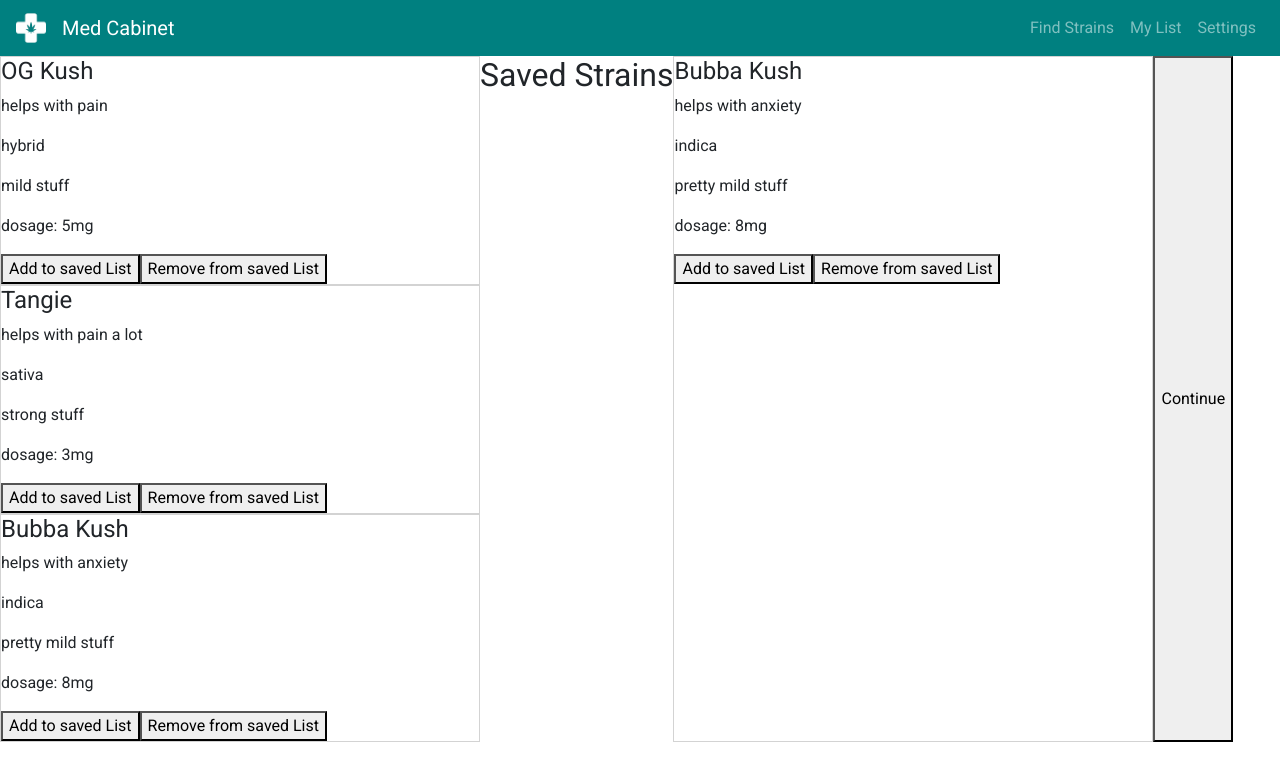
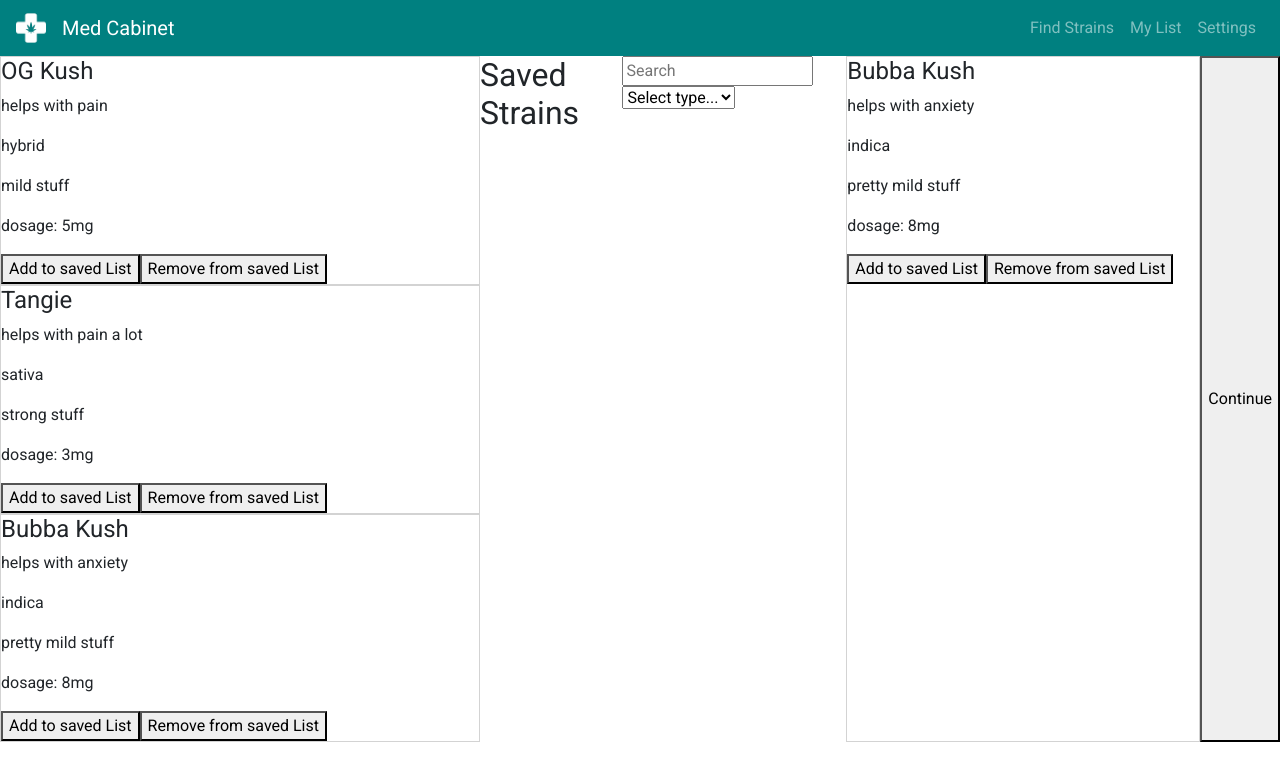
Before and after one commit to build-week-med-cabinet-2/frontend, a React (Create React App) app: page /intake/recommendations in a window 1280 px wide. Shown: the top 780 px of the page. Built offline with nearby package versions, Linux system fonts and the light colour scheme; sample sign-in values are in the browser's storage.

Commit message:
added basic filter for saved strains list

```diff
--- a/src/components/strainRecommender/SavedStrainsList.js
+++ b/src/components/strainRecommender/SavedStrainsList.js
@@ -1,14 +1,50 @@
-import React from "react";
+import React, { useEffect, useState } from "react";
 import { useSelector } from "react-redux";
 import Strain from "./Strain";
 
 const SavedStrainsList = () => {
   const savedStrains = useSelector(state => state.strains.savedStrains);
 
+  const [filters, setFilters] = useState({
+    search: '',
+    type: 'select'
+  })
+  const [searchResults, setSearchResults] = useState(savedStrains);
+
+  useEffect(() => {
+    const lowerCaseSearch = filters.search.toLowerCase();
+    let results = savedStrains.filter(strain =>
+        strain.name.toLowerCase().includes(lowerCaseSearch)
+        || strain.benefit.toLowerCase().includes(lowerCaseSearch)
+        || strain.type.toLowerCase().includes(lowerCaseSearch)
+        || strain.description.toLowerCase().includes(lowerCaseSearch)
+      );
+
+      results = results.filter(strain =>
+          filters.type === 'select' || strain.type.toLowerCase().includes(filters.type)
+        );
+
+      setSearchResults(results);
+  },[filters])
+
+  const handleChange = e => {
+    setFilters({...filters, [e.target.name]: e.target.value});
+  }
+
   return (
     <>
       <h2>Saved Strains</h2>
-      {savedStrains.map((item, index) => (
+      <form>
+        <input type='text' name='search' placeholder='Search' onChange={handleChange}/>
+        <select name='type' onChange={handleChange}>
+          <option value='select' >Select type...</option>
+          <option value='indica' >Indica</option>
+          <option value='sativa' >Sativa</option>
+          <option value='hybrid' >Hybrid</option>
+
+        </select>
+      </form>
+      {searchResults.map((item, index) => (
         <Strain strain={item} key={index} />
       ))}
     </>
```
